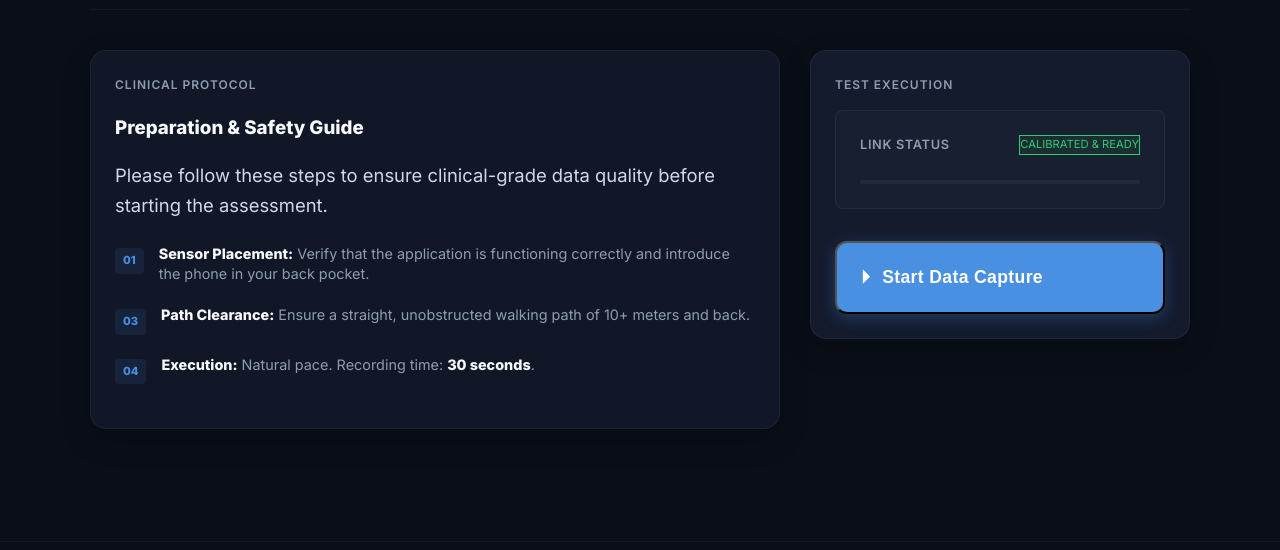
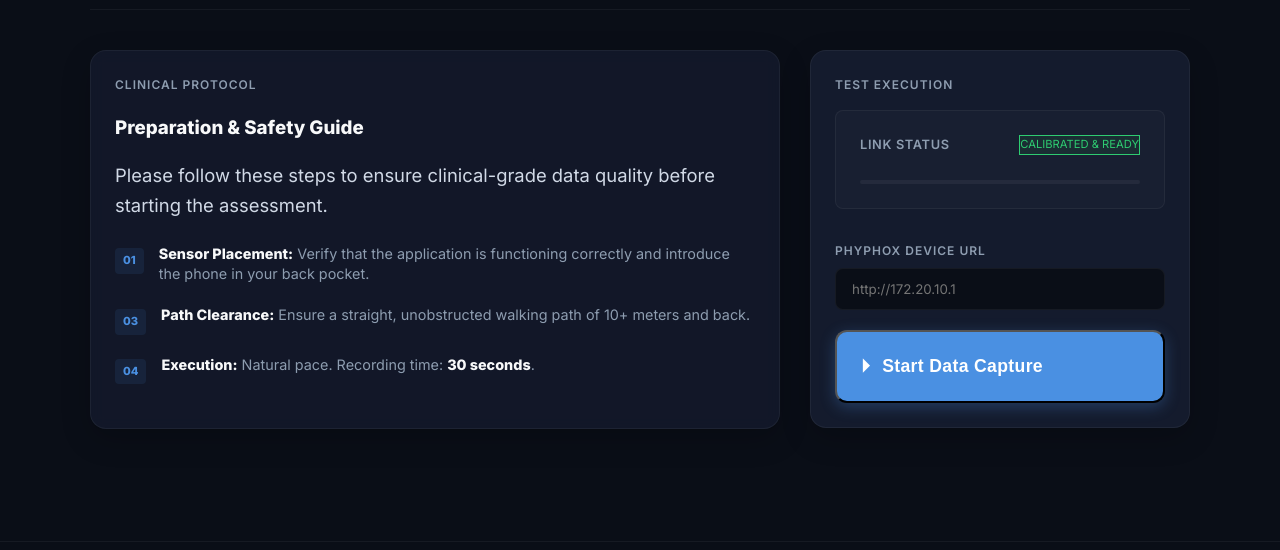
Before and after one commit to angelvalen/Gaitly-HSIL-2026, a Flask app: page /test in a window 1280 px wide. Shown: the part 211-761 px from the top of the page. Run offline with Flask 3, Linux system fonts and the light colour scheme; a user stored in the database is signed in; data comes from the database, SQL or seed files in the repository; both versions use the stored data as it was after the commit.

Commit message:
Added custom phyphox port

```diff
--- a/app.py
+++ b/app.py
@@ -175,7 +175,15 @@ def test():
 
 
         # Obtener resultados
-        results = run_test()
+        base_url = request.form.get("phyphox_url", "").strip()
+        if not base_url:
+            flash("You must provide the Phyphox URL.")
+            return redirect("/test")
+
+        if not base_url.startswith("http://") and not base_url.startswith("https://"):
+            base_url = f"http://{base_url}"
+
+        results = run_test(base_url)
         date = datetime.now().strftime("%Y-%m-%d %H:%M:%S")
         user_id = session["user_id"]
 
@@ -199,7 +207,7 @@ def test():
                 regularidad_paso_pct,
                 suavidad_mecanica_pct,
                 eficiencia_energetica_pct,
-                fatiga_dinamica_pct
+                fatiga_dinamica_ptc
             )
             VALUES (?, ?, ?, ?, ?, ?, ?, ?, ?, ?, ?, ?, ?, ?, ?, ?, ?)
             """, (
@@ -239,18 +247,45 @@ def test():
 
 @app.post("/api/live-start")
 def api_live_start():
+    if "user_id" not in session:
+        return jsonify({"ok": False, "error": "Usuario no autenticado"}), 401
+
     try:
-        clear_measurement()
-        start_measurement()
-        return jsonify({"ok": True})
+        data = request.get_json(silent=True) or {}
+        base_url = (data.get("phyphox_url") or "").strip()
+
+        if not base_url:
+            return jsonify({"ok": False, "error": "Debes introducir la URL de Phyphox"}), 400
+
+        if not base_url.startswith("http://") and not base_url.startswith("https://"):
+            base_url = f"http://{base_url}"
+
+        session["phyphox_base_url"] = base_url
+
+        clear_measurement(base_url)
+        start_measurement(base_url)
+
+        return jsonify({"ok": True, "phyphox_base_url": base_url})
     except Exception as e:
         return jsonify({"ok": False, "error": str(e)}), 500
-
 
 @app.get("/api/live-preview")
 def api_live_preview():
     try:
-        payload = get_live_preview()
+        base_url = session.get("phyphox_base_url")
+        if not base_url:
+            return jsonify({
+                "measuring": False,
+                "acc_samples": 0,
+                "gyro_samples": 0,
+                "fs_est": "--",
+                "labels": [],
+                "acc_mag": [],
+                "gyr_mag": [],
+                "message": "Phyphox URL no configurada"
+            }), 400
+
+        payload = get_live_preview(base_url)
         return jsonify(payload)
     except Exception as e:
         return jsonify({
@@ -271,7 +306,11 @@ def api_live_finish():
         return jsonify({"ok": False, "error": "User not autenticated"}), 401
 
     try:
-        result = finalize_live_test()
+        base_url = session.get("phyphox_base_url")
+        if not base_url:
+            return jsonify({"ok": False, "error": "Phyphox URL no configurada"}), 400
+
+        result = finalize_live_test(base_url)
 
         date = datetime.now().strftime("%Y-%m-%d %H:%M:%S")
         user_id = session["user_id"]
--- a/init_db.py
+++ b/init_db.py
@@ -34,7 +34,7 @@ def main():
         regularidad_paso_pct REAL,
         suavidad_mecanica_pct REAL,
         eficiencia_energetica_pct REAL,
-        fatiga_dinamica_ptc REAL,
+        fatiga_dinamica_pct REAL,
         FOREIGN KEY (user_id) REFERENCES users(id)
     )
     """)
--- a/src/clinical_metrics.py
+++ b/src/clinical_metrics.py
@@ -105,11 +105,11 @@ class ClinicalMetricsEngine:
         idx_eficiencia = cls.calculate_energy_efficiency(wavelets)
         idx_fatiga = cls.calculate_dynamic_fatigue(tendencia_m)
 
-        estado_tendencia = "Estable"
+        estado_tendencia = "Stable"
         if tendencia_m > 3.0:
-            estado_tendencia = "Alerta: Deterioro Acelerado"
+            estado_tendencia = "Warning: Fast Deterioration"
         elif tendencia_m < -1.0:
-            estado_tendencia = "Mejora / Respuesta Positiva"
+            estado_tendencia = "Improvemet / Positive Response"
 
         # 4. JSON Maestro para el Frontend
         return {
--- a/src/pedictor_din.py
+++ b/src/pedictor_din.py
@@ -13,7 +13,7 @@ from src.clinical_metrics import ClinicalMetricsEngine
 # =========================
 # CONFIGURACIÓN
 # =========================
-PHYPHOX_BASE_URL = "http://10.178.99.34"
+PHYPHOX_BASE_URL = "http://172.20.10.1"
 MODEL_PATH = Path("./model/cipn_final_model.pkl")
 POLL_EVERY = 0.5
 TARGET_SAMPLES = 1500
@@ -22,24 +22,24 @@ TARGET_SAMPLES = 1500
 # =========================
 # PHYPhox
 # =========================
-def start_measurement():
-    r = requests.get(f"{PHYPHOX_BASE_URL}/control?cmd=start", timeout=5)
+def start_measurement(base_url):
+    r = requests.get(f"{base_url}/control?cmd=start", timeout=5)
     r.raise_for_status()
 
 
-def stop_measurement():
-    r = requests.get(f"{PHYPHOX_BASE_URL}/control?cmd=stop", timeout=5)
+def stop_measurement(base_url):
+    r = requests.get(f"{base_url}/control?cmd=stop", timeout=5)
     r.raise_for_status()
 
 
-def clear_measurement():
-    r = requests.get(f"{PHYPHOX_BASE_URL}/control?cmd=clear", timeout=5)
+def clear_measurement(base_url):
+    r = requests.get(f"{base_url}/control?cmd=clear", timeout=5)
     r.raise_for_status()
 
 
-def get_full_buffers():
+def get_full_buffers(base_url):
     url = (
-        f"{PHYPHOX_BASE_URL}/get?"
+        f"{base_url}/get?"
         "acc_time=full&accX=full&accY=full&accZ=full&"
         "gyro_time=full&gyroX=full&gyroY=full&gyroZ=full"
     )
@@ -122,14 +122,14 @@ def predict_from_feature_df(df):
 # =========================
 # FLUJO PRINCIPAL
 # =========================
-def run_test():
+def run_test(base_url):
 
-    clear_measurement()
-    start_measurement()
+    clear_measurement(base_url)
+    start_measurement(base_url)
     print(f"Midiendo hasta {TARGET_SAMPLES} muestras...")
 
     while True:
-        buffers, status = get_full_buffers()
+        buffers, status = get_full_buffers(base_url)
 
         acc_n = len(buffers["accX"]["buffer"])
         gyro_n = len(buffers["gyroX"]["buffer"])
@@ -147,9 +147,9 @@ def run_test():
         time.sleep(POLL_EVERY)
 
     print("\nParando medición...")
-    stop_measurement()
+    stop_measurement(base_url)
 
-    buffers, _ = get_full_buffers()
+    buffers, _ = get_full_buffers(base_url)
 
     # recorte exacto a 1500 por si una lectura se pasó
     for key in ["acc_time", "accX", "accY", "accZ", "gyro_time", "gyroX", "gyroY", "gyroZ"]:
@@ -190,7 +190,10 @@ def run_test():
 
 
 if __name__ == "__main__":
-    run_test()
+    base_url = input("Introduce la URL de Phyphox: ").strip()
+    if not base_url.startswith("http://") and not base_url.startswith("https://"):
+        base_url = f"http://{base_url}"
+    run_test(base_url)
 
 def _safe_mag(x, y, z):
     x = np.asarray(x, dtype=float)
@@ -202,8 +205,8 @@ def _safe_mag(x, y, z):
     return np.sqrt(x[:n]**2 + y[:n]**2 + z[:n]**2)
 
 
-def get_live_preview(preview_len=80):
-    buffers, status = get_full_buffers()
+def get_live_preview(base_url, preview_len=80):
+    buffers, status = get_full_buffers(base_url)
 
     acc_mag = _safe_mag(
         buffers["accX"]["buffer"],
@@ -235,9 +238,9 @@ def get_live_preview(preview_len=80):
     }
 
 
-def finalize_live_test():
-    stop_measurement()
-    buffers, _ = get_full_buffers()
+def finalize_live_test(base_url):
+    stop_measurement(base_url)
+    buffers, _ = get_full_buffers(base_url)
 
     for key in [
         "acc_time", "accX", "accY", "accZ",
--- a/templates/test.html
+++ b/templates/test.html
@@ -119,7 +119,17 @@
                             <div class="pulse" style="height: 100%; width: 100%; background: var(--safe); border-radius: 0;"></div>
                         </div>
                     </div>
-
+                    <div class="input-group" style="margin-bottom: 1.25rem;">
+                        <label for="phyphox_url" class="label" style="margin-bottom: 0.5rem;">PHYPHOX DEVICE URL</label>
+                        <input
+                            type="text"
+                            id="phyphox_url"
+                            name="phyphox_url"
+                            placeholder="http://172.20.10.1"
+                            required
+                            autocomplete="off"
+                        >
+                    </div>
                     <div class="form-actions">
                         <button type="submit" class="btn-primary w-100" style="padding: 1.5rem; font-size: 1.1rem; letter-spacing: 0.02em;">
                             <span class="icon">⏵</span> Start Data Capture
@@ -162,7 +172,7 @@ const testForm = document.getElementById('testForm');
 const overlay = document.getElementById('loading-overlay');
 const timerDisplay = document.getElementById('timer-display');
 const progressBar = document.getElementById('progress-bar');
-
+const phyphoxUrlInput = document.getElementById('phyphox_url');
 const accCount = document.getElementById('acc-count');
 const gyroCount = document.getElementById('gyro-count');
 const fsEst = document.getElementById('fs-est');
@@ -251,12 +261,25 @@ function startCountdown(totalTime = 30) {
 }
 
 async function apiStart() {
+    const phyphoxUrl = phyphoxUrlInput.value.trim();
+
+    if (!phyphoxUrl) {
+        throw new Error('Debes introducir la URL de Phyphox');
+    }
+
     const res = await fetch('/api/live-start', {
         method: 'POST',
-        headers: { 'Content-Type': 'application/json' }
+        headers: { 'Content-Type': 'application/json' },
+        body: JSON.stringify({ phyphox_url: phyphoxUrl })
     });
-    if (!res.ok) throw new Error('No se pudo iniciar la captura');
-    return await res.json();
+
+    const data = await res.json();
+
+    if (!res.ok || !data.ok) {
+        throw new Error(data.error || 'No se pudo iniciar la captura');
+    }
+
+    return data;
 }
 
 async function apiPreview() {
```
Also changed, not shown: app.db.
